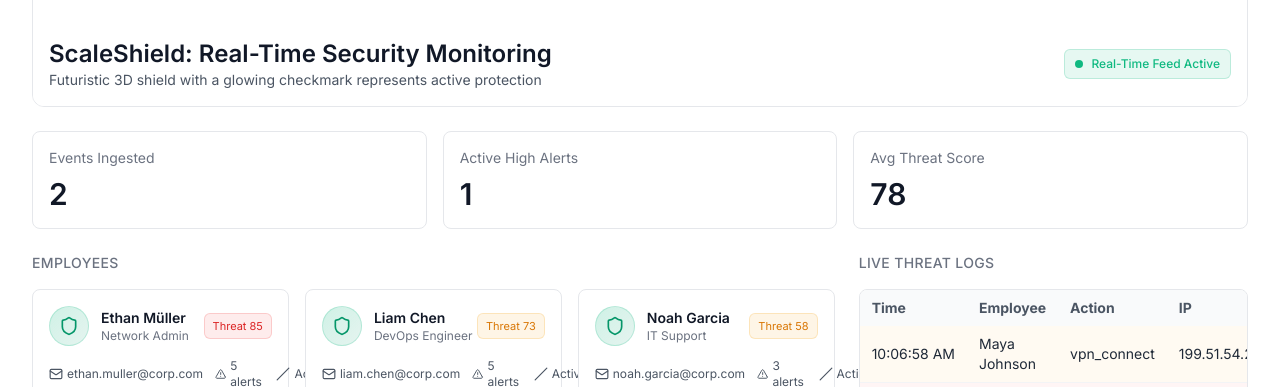
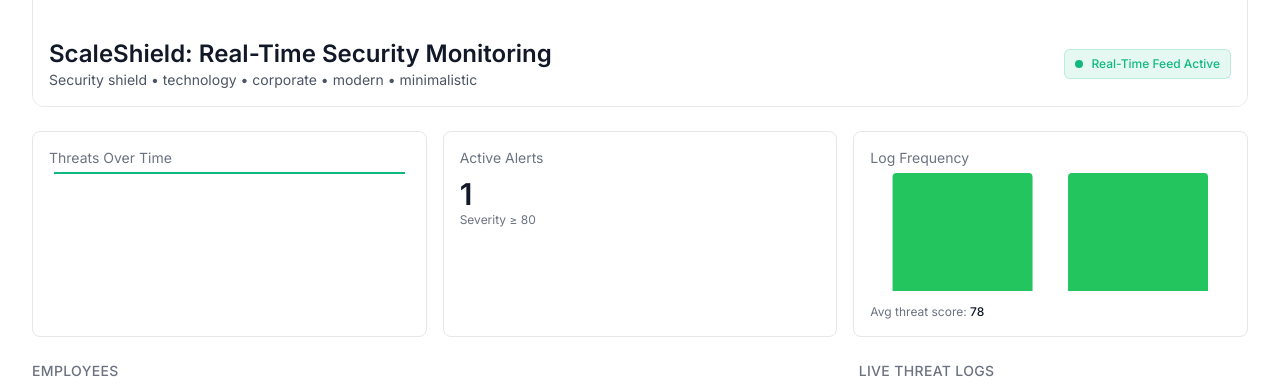
Before and after one commit to gramtop961/frontend-repo_gtlgesd2_vgu7c0, a React (Vite) app: page / in a window 1280 px wide. Shown: the part 366-753 px from the top of the page. Built offline with nearby package versions, Linux system fonts and the light colour scheme; a web font is replaced by a local one.

Commit message:
Update project prj_gtlgesd2 - 2025-11-07T10:15:56.749Z

```diff
--- a/src/App.jsx
+++ b/src/App.jsx
@@ -3,6 +3,7 @@ import Navbar from './components/Navbar';
 import HeroScene from './components/HeroScene';
 import EmployeeGrid from './components/EmployeeGrid';
 import ThreatTable from './components/ThreatTable';
+import AnalyticsCards from './components/AnalyticsCards';
 
 const ACTIONS = ['login', 'file_access', 'usb_insert', 'vpn_connect', 'privilege_change'];
 const STATUS = ['ok', 'warning', 'failed'];
@@ -53,9 +54,6 @@ function App() {
 
   const topLogs = useMemo(() => logs.slice(-50), [logs]);
 
-  const avgThreat = logs.length ? Math.round(logs.reduce((s, l) => s + l.threatScore, 0) / logs.length) : 0;
-  const highAlerts = logs.filter((l) => l.threatScore >= 80).length;
-
   return (
     <div className="min-h-screen bg-white dark:bg-black">
       <Navbar dark={dark} toggleDark={() => setDark((d) => !d)} feedActive={feedActive} />
@@ -63,21 +61,8 @@ function App() {
       <main className="max-w-7xl mx-auto px-4 sm:px-6 lg:px-8 py-6 space-y-6">
         <HeroScene />
 
-        {/* Lightweight analytics summary */}
-        <section className="grid grid-cols-1 sm:grid-cols-3 gap-4">
-          <div className="rounded-lg border border-gray-200 dark:border-gray-800 bg-white dark:bg-zinc-900 p-4">
-            <p className="text-sm text-gray-500 dark:text-gray-400">Events Ingested</p>
-            <p className="mt-2 text-3xl font-semibold text-gray-900 dark:text-white">{logs.length}</p>
-          </div>
-          <div className="rounded-lg border border-gray-200 dark:border-gray-800 bg-white dark:bg-zinc-900 p-4">
-            <p className="text-sm text-gray-500 dark:text-gray-400">Active High Alerts</p>
-            <p className="mt-2 text-3xl font-semibold text-gray-900 dark:text-white">{highAlerts}</p>
-          </div>
-          <div className="rounded-lg border border-gray-200 dark:border-gray-800 bg-white dark:bg-zinc-900 p-4">
-            <p className="text-sm text-gray-500 dark:text-gray-400">Avg Threat Score</p>
-            <p className="mt-2 text-3xl font-semibold text-gray-900 dark:text-white">{avgThreat}</p>
-          </div>
-        </section>
+        {/* Analytics summary using Recharts */}
+        <AnalyticsCards logs={logs} />
 
         <section className="grid grid-cols-1 lg:grid-cols-3 gap-6">
           <div className="lg:col-span-2 space-y-4">
@@ -91,7 +76,7 @@ function App() {
         </section>
       </main>
 
-      {/* Simple modal */}
+      {/* Employee Detail Modal */}
       {selected && (
         <div className="fixed inset-0 z-30 flex items-center justify-center bg-black/50 p-4" role="dialog" aria-modal="true">
           <div className="w-full max-w-lg rounded-xl border border-gray-200 dark:border-gray-800 bg-white dark:bg-zinc-950 p-6">
--- a/src/components/HeroScene.jsx
+++ b/src/components/HeroScene.jsx
@@ -5,7 +5,7 @@ function HeroScene() {
   return (
     <section className="relative h-64 sm:h-72 md:h-80 lg:h-96 w-full overflow-hidden rounded-xl border border-gray-200 dark:border-gray-800">
       <Spline
-        scene="https://prod.spline.design/DtQLjBkD1UpownGS/scene.splinecode"
+        scene="https://prod.spline.design/4HIlOdlXYYkZW66z/scene.splinecode"
         style={{ width: '100%', height: '100%' }}
       />
       <div className="pointer-events-none absolute inset-0 bg-gradient-to-t from-white dark:from-black via-transparent to-transparent" />
@@ -19,7 +19,7 @@ function HeroScene() {
           <h2 className="text-lg sm:text-xl md:text-2xl font-semibold text-gray-900 dark:text-white">
             ScaleShield: Real-Time Security Monitoring
           </h2>
-          <p className="text-xs sm:text-sm text-gray-600 dark:text-gray-400">Futuristic 3D shield with a glowing checkmark represents active protection</p>
+          <p className="text-xs sm:text-sm text-gray-600 dark:text-gray-400">Security shield • technology • corporate • modern • minimalistic</p>
         </div>
         <div className="hidden sm:flex items-center gap-2 text-emerald-500 text-xs font-medium bg-emerald-500/10 px-2.5 py-1.5 rounded-md border border-emerald-500/20">
           <span className="relative inline-flex h-2 w-2 rounded-full bg-emerald-500 animate-pulse" />
```
Also changed, not shown: 1 other file (tests, documents, lock files or other folders).
